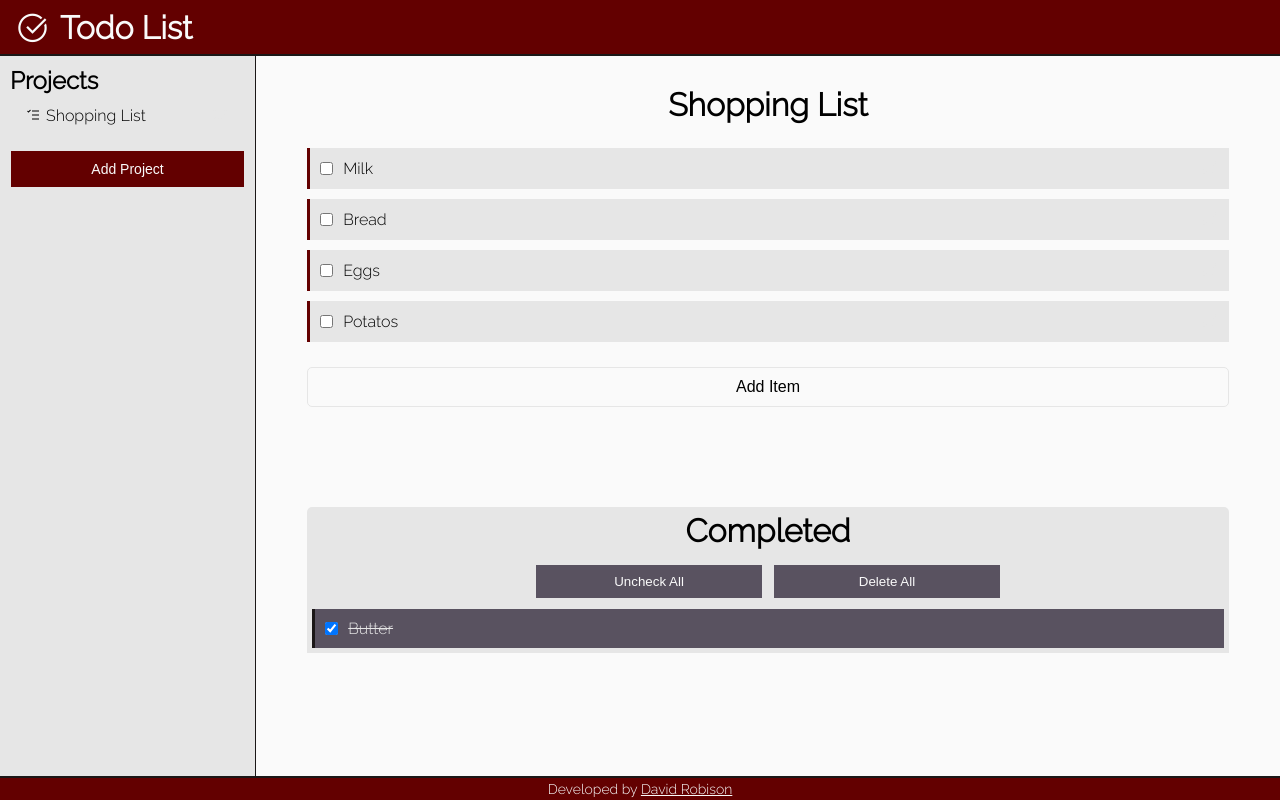
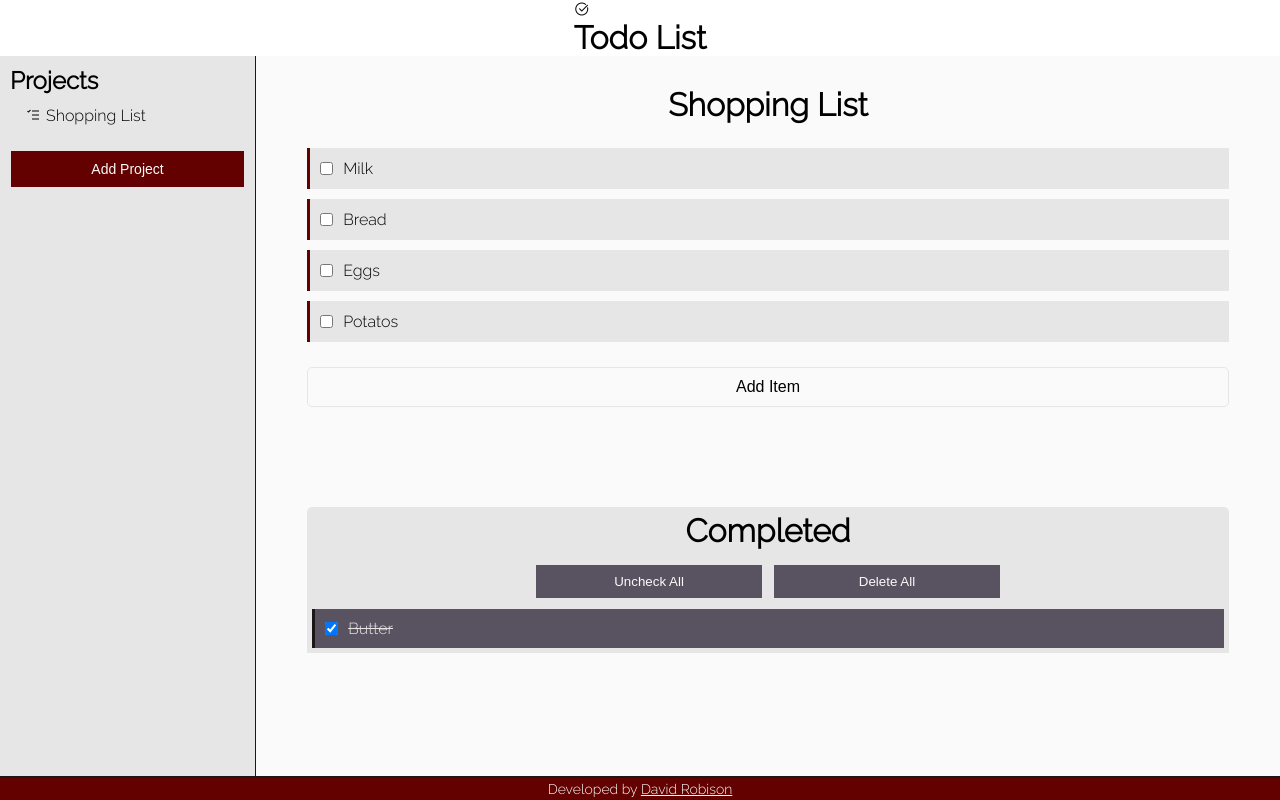
Before and after one commit to robisonwebdev/todo-react, a React (Create React App) app: page / in a window 1280 px wide. Built offline with nearby package versions, Linux system fonts and the light colour scheme.

Commit message:
Changed return div to header, and removed ID

```diff
--- a/src/components/Header/Header.js
+++ b/src/components/Header/Header.js
@@ -3,10 +3,10 @@ import '../../styles/Header/Header.css';
 
 const Header = () => {
     return (
-        <div id='Header'>
+        <header>
             <i className="las la-check-circle"></i>
             <h1>Todo List</h1>
-        </div>
+        </header>
     );
 }
 
```
